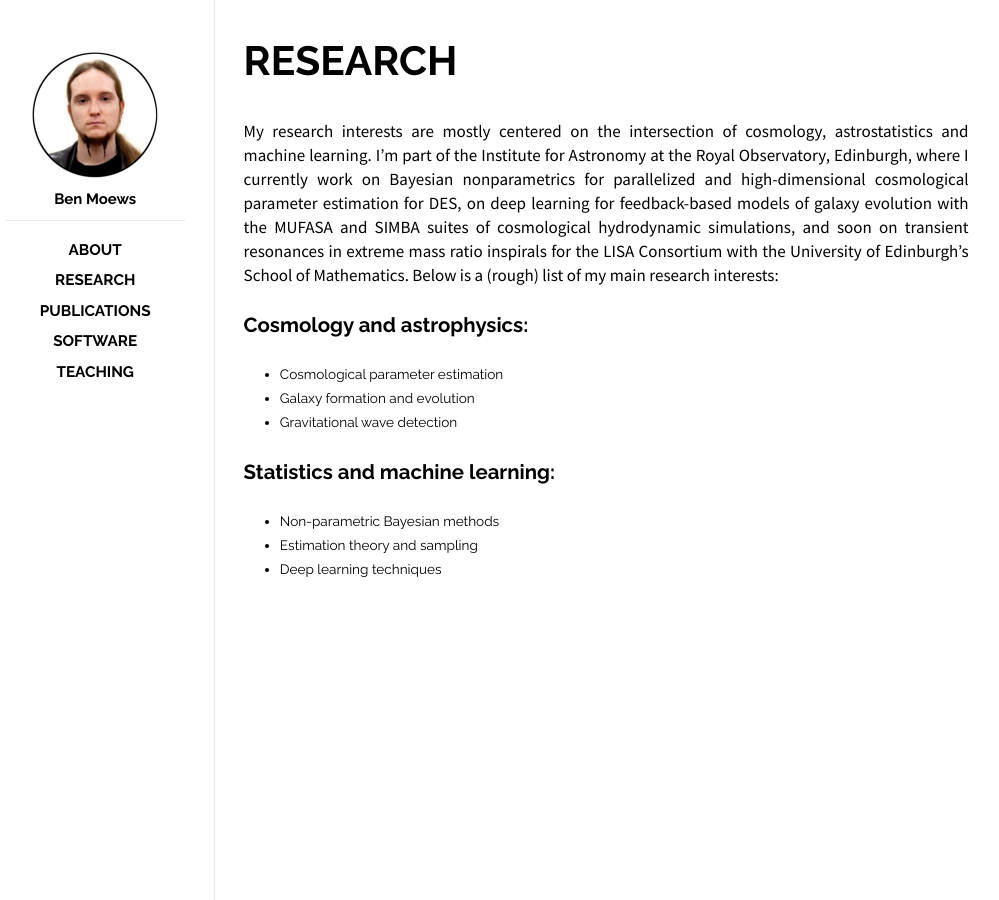
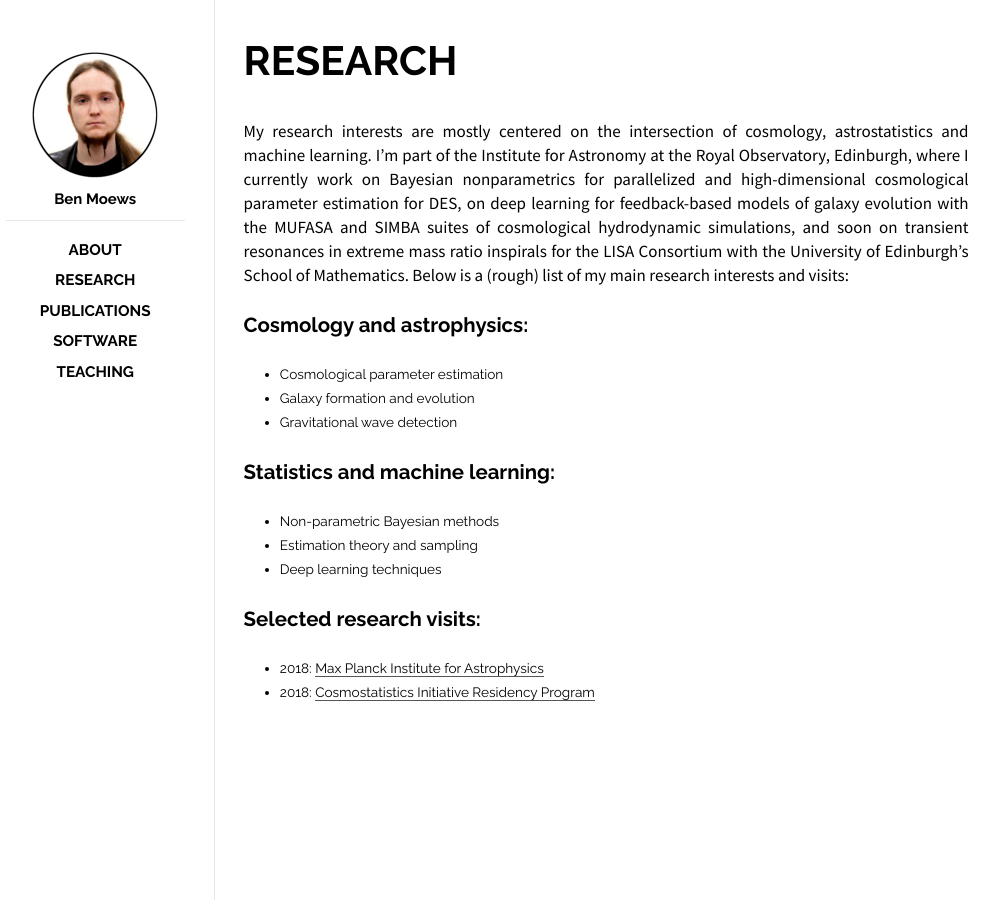
Before and after one commit to moews/moews.github.io, a Jekyll site: the page built from _posts/2017-03-26-research.md, in a window 1280 px wide. Shown: the whole page, without its empty margins (144-1143 px from the left). Built offline with Jekyll 4.4.1, drawn with Linux system fonts in a browser that asks for light colours.

Commit message:
Update 2017-03-26-research.md

```diff
--- a/_posts/2017-03-26-research.md
+++ b/_posts/2017-03-26-research.md
@@ -7,7 +7,7 @@
 ---
 
 <br>
-My research interests are mostly centered on the intersection of cosmology, astrostatistics and machine learning. I'm part of the Institute for Astronomy at the Royal Observatory, Edinburgh, where I currently work on Bayesian nonparametrics for parallelized and high-dimensional cosmological parameter estimation for DES, on deep learning for feedback-based models of galaxy evolution with the MUFASA and SIMBA suites of cosmological hydrodynamic simulations, and soon on transient resonances in extreme mass ratio inspirals for the LISA Consortium with the University of Edinburgh's School of Mathematics. Below is a (rough) list of my main research interests:
+My research interests are mostly centered on the intersection of cosmology, astrostatistics and machine learning. I'm part of the Institute for Astronomy at the Royal Observatory, Edinburgh, where I currently work on Bayesian nonparametrics for parallelized and high-dimensional cosmological parameter estimation for DES, on deep learning for feedback-based models of galaxy evolution with the MUFASA and SIMBA suites of cosmological hydrodynamic simulations, and soon on transient resonances in extreme mass ratio inspirals for the LISA Consortium with the University of Edinburgh's School of Mathematics. Below is a (rough) list of my main research interests and visits:
 
 ## Cosmology and astrophysics:
 
@@ -22,7 +22,7 @@
 * Deep learning techniques
 
 
-<!--## Selected research visits:-->
+## Selected research visits:
 
-<!--* 2018: [Max Planck Institute for Astrophysics](http://www.mpa-garching.mpg.de)-->
-<!--* 2018: [Cosmostatistics Initiative Residency Program](https://cosmostatistics-initiative.org)-->
+* 2018: [Max Planck Institute for Astrophysics](http://www.mpa-garching.mpg.de)
+* 2018: [Cosmostatistics Initiative Residency Program](https://cosmostatistics-initiative.org)
```
